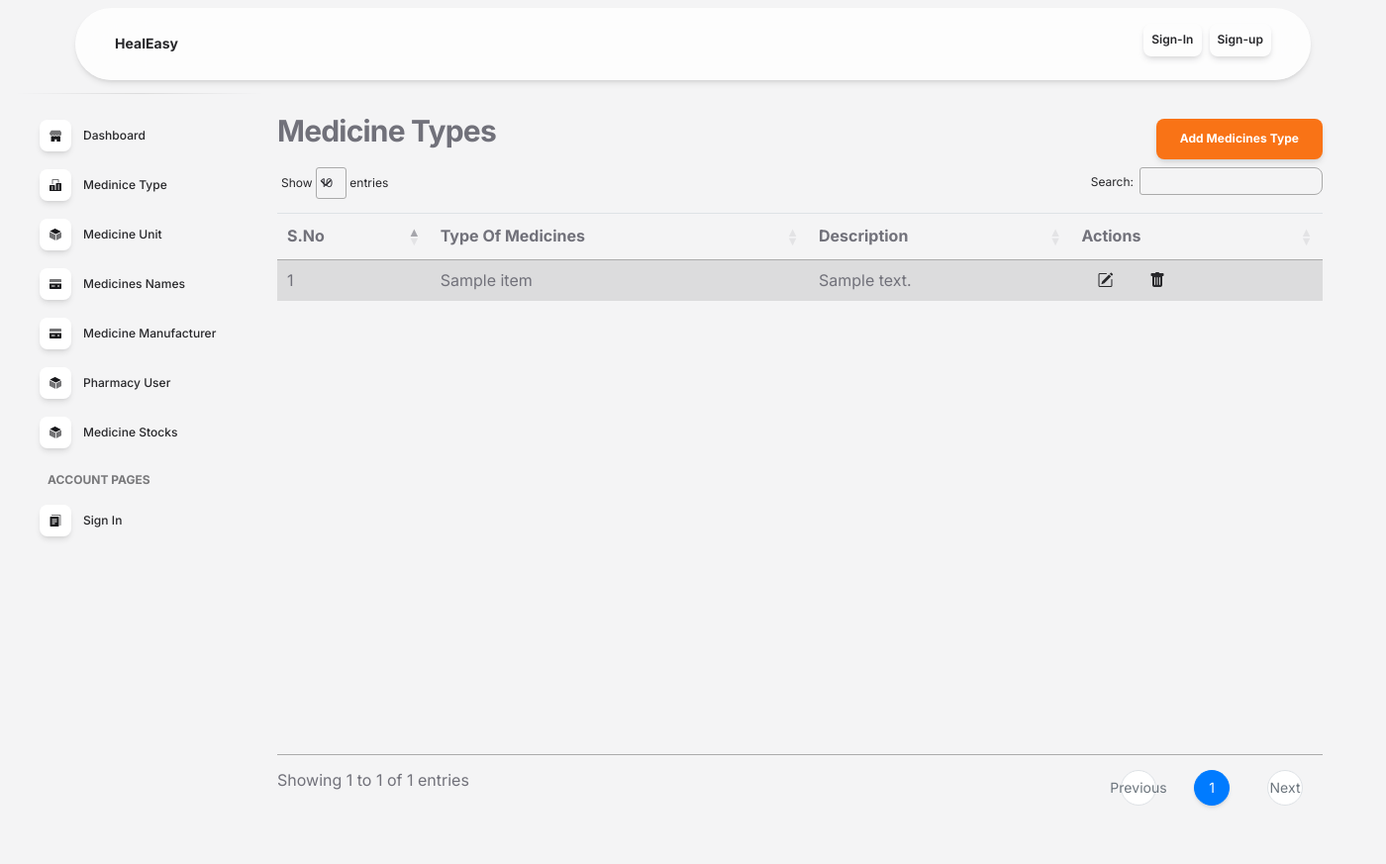
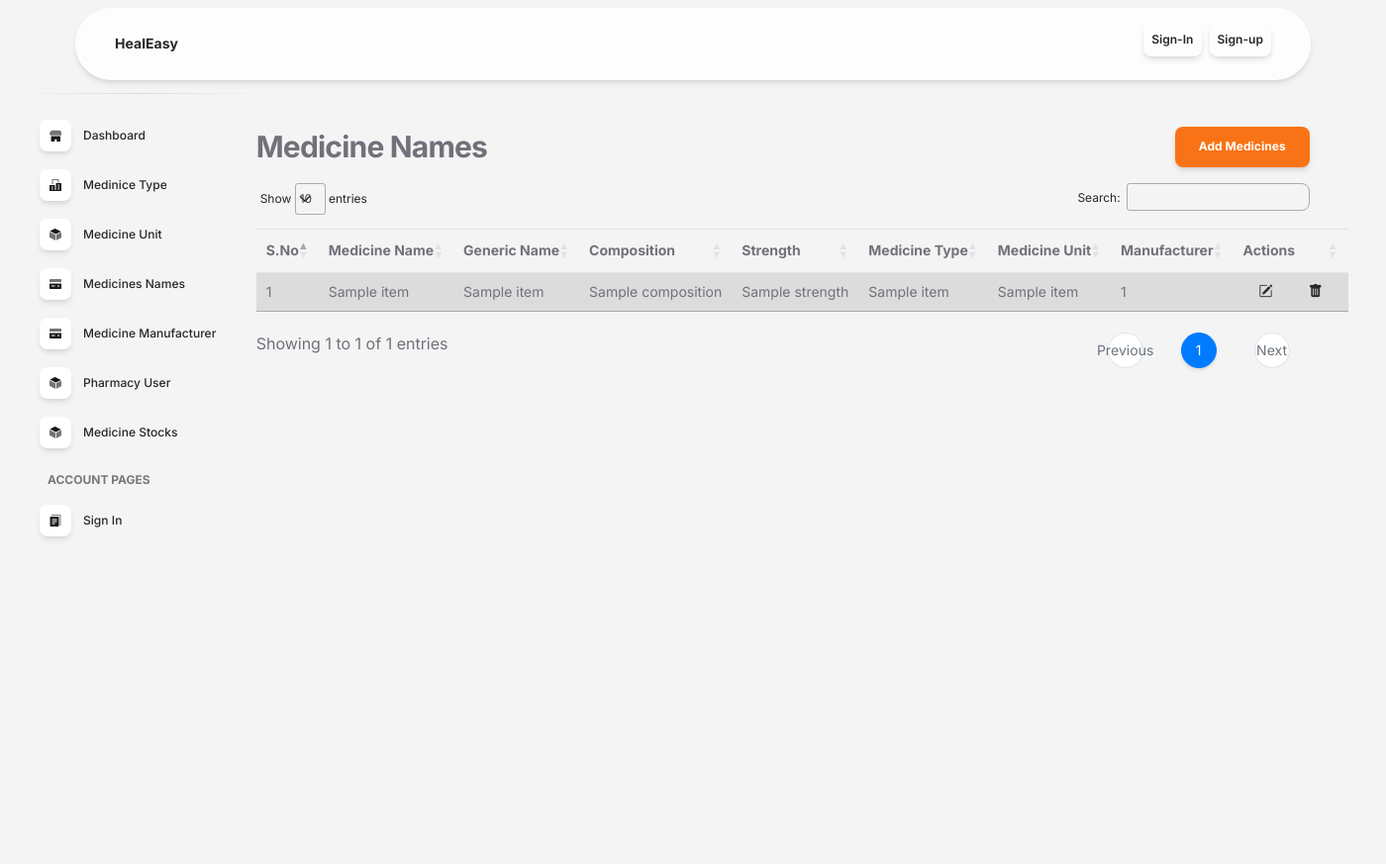
Before and after one commit to bringthelight/MedTrail, a Flask app: template package/templates/medicine_type.html in a window 1400 px wide. Shown: the whole page at 99% size. After the commit the page ends 545 px from the top, so only its background shows below. Run offline with Flask 3, Linux system fonts and the light colour scheme; the template is opened without the code that fills it: most values are stand-ins (such as "Sample title", 1, 10 or a date in 2020); lists and menus that the app fills with data are empty; parts of the project's set-up code (start-up, migrations or seed data) failed here and were passed over; some libraries are stand-ins or nearby versions.

Commit message:
random changes

```diff
--- a/package/templates/medicine_type.html
+++ b/package/templates/medicine_type.html
@@ -1,14 +1,12 @@
-<!-- about.html -->
 {% extends "dashboard.html" %}
 
 {% block title %}About Us{% endblock %}
 
 {% block content %}
 
-<div class="container py-5 mt-6">
+<div class="container-sm mt-8 px-8">
   <div class="row">
-      <div class="col-lg-10 offset-lg-2">
-        <!-- Add medicine button -->
+    <div class="col-lg-12 offset-lg-1">
 
 
       {% with messages = get_flashed_messages(with_categories=true) %}
@@ -16,76 +14,133 @@
       {% for category, message in messages %}
       <div class="alert alert-{{ category }} alert-dismissible fade show" role="alert">
         {{ message }}
-          <button type="button" class="btn-close" data-bs-dismiss="alert" aria-label="Close"><svg xmlns="http://www.w3.org/2000/svg" width="24" height="24" fill="black" class="bi bi-x-lg" viewBox="0 0 16 16">
-            <path d="M2.146 2.854a.5.5 0 1 1 .708-.708L8 7.293l5.146-5.147a.5.5 0 0 1 .708.708L8.707 8l5.147 5.146a.5.5 0 0 1-.708.708L8 8.707l-5.146 5.147a.5.5 0 0 1-.708-.708L7.293 8z"/>
+        <button type="button" class="btn-close" data-bs-dismiss="alert" aria-label="Close"><svg
+            xmlns="http://www.w3.org/2000/svg" width="24" height="24" fill="black" class="bi bi-x-lg"
+            viewBox="0 0 16 16">
+            <path
+              d="M2.146 2.854a.5.5 0 1 1 .708-.708L8 7.293l5.146-5.147a.5.5 0 0 1 .708.708L8.707 8l5.147 5.146a.5.5 0 0 1-.708.708L8 8.707l-5.146 5.147a.5.5 0 0 1-.708-.708L7.293 8z" />
           </svg></button>
       </div>
       {% endfor %}
       {% endif %}
       {% endwith %}
 
+
       <div class="table_heading d-flex justify-content-between">
-            <h3 class="text-secondary">Medicine Types</h3>
-
-            <button type="button" class="btn btn-primary my-2 " data-bs-toggle="modal"
-          data-bs-target="#addMedicineModalLabel">
-          Add Medicines Type
+        <h3 class="text-secondary">Medicine Names</h3>
+        <button type="button" class="btn btn-primary" data-bs-toggle="modal" data-bs-target="#addmednames">
+          Add Medicines
         </button>
       </div>
 
-
-        <!-- Data Table -->
-        <table id="meds" class="table table-striped" style="width:100%;">
+      <table id="med" class="table table-sm table-striped align-middle text-nowrap small">
         <thead>
           <tr>
-              <th style="text-align: left;">S.no</th>
-              <th>Type of Medicines</th>
-              <th>Description</th>
+            <th>S.no</th>
+            <th>Medicine Name</th>
+            <th>Generic Name</th>
+            <th>composition</th>
+            <th>Strength</th>
+            <th>Medicine Type</th>
+            <th>Medicine Unit</th>
+            <th>Manufacturer</th>
             <th>Actions</th>
+
           </tr>
         </thead>
         <tbody>
           {% for item in data %}
           <tr>
-              <td style="text-align: left;">{{ loop.index }}</td>
-              <td>{{ item.type_name }}</td>
-              <td>{{ item.description }}</td>
+            <td>{{ loop.index }}</td>
+            <td>{{item.medicine_name}}</td>
+            <td>{{item.generic_name}}</td>
+            <td>{{item.composition}}</td>
+            <td>{{item.strength}}</td>
+            <td>{{item.type_name}}</td>
+            <td>{{item.unit_short_name}}</td>
+            <td>{{item.manufacturer_id}}</td>
             <td>
-                <a href="{{ url_for('edit_bp.edit', id=item.id) }}" data-bs-toggle="modal"
-                  data-bs-target="#editMeds{{item.id}}">
+              <a href="{{ url_for('med_name.edit_mednames', id=item.id) }}" data-bs-toggle="modal"
+                data-bs-target="#editmednames{{item.id}}">
                 <i class="bi bi-pencil-square mx-3"></i>
-
               </a>
 
-                <!--Edit Medicine Details -->
-                <div class="modal fade" id="editMeds{{item.id}}" tabindex="-1" aria-labelledby="editMeds"
-                  aria-hidden="true">
-                  <div
-                    class="modal-dialog modal-lg modal-dialog-centered d-flex justify-content-center align-items-center">
+              <div class="modal fade" id="editmednames{{item.id}}" tabindex="-1" aria-labelledby="editmednames{{item.id}}" aria-hidden="true">
+                <div class="modal-dialog modal-lg modal-dialog-centered d-flex justify-content-center align-items-center">
                   <div class="modal-content border-0 shadow w-50">
                     <div class="modal-header form-header">
-                        <h5 class="modal-title" id="editMeds">Edit Medicine Details</h5>
-                        <button type="button" class="btn-close btn-close-white" data-bs-dismiss="modal"
-                          aria-label="Close"></button>
+                      <h5 class="modal-title" id="editmednames{{item.id}}">Edit Medicine Details</h5>
+                      <button type="button" class="btn-close btn-close-white" data-bs-dismiss="modal" aria-label="Close"></button>
                     </div>
                     <div class="modal-body">
-                        <form action="{{ url_for('edit_bp.edit', id=item.id, type_name=item.type_name) }}" method="POST">
-                          <div>
-                            <div>
-                              <label for="type" class="form-label">Type of Medicine</label>
-                              <input type="text" class="form-control" id="type" name="type" value="{{ item.type_name }}"
+                      <form action="{{ url_for('med_name.edit_mednames') }}" method="POST">
+
+                        <div class="row">
+                          <div class="mb-3 col-md-6">
+                            <label for="type" class="form-label">Medicine Name</label>
+                            <input type="text" class="form-control" id="type" name="medsname" value="{{item.medicine_name}}"
                               required>
+                          </div>
+
+
+                          <div class="mb-3 col-md-6">
+                            <label for="description" class="form-label">Generic Name</label>
+                            <input class="form-control" id="input" name="genericname" value="{{item.generic_name}}"
+                              rows="3"></input>
                           </div>
                         </div>
 
                         <div class="mb-3">
-                            <label for="description" class="form-label">Description</label>
+                          <label for="description" class="form-label">Composition</label>
+                          <input class="form-control" id="input" name="composition" placeholder="{{item.composition}}" rows="3"></input>
+                        </div>
 
-                            <textarea class="form-control" id="description" name="description"
-                              rows="3">{{ item.description }}</textarea>
+                        <div class="row">
+                          <div class="mb-3 col-md-6">
+                            <label for="description" class="form-label">Medicine Type ID</label>
+                            <select class="form-select" name="type_id" id="type_id">
+                              <option value="{{item.type_id}}">{{item.type_name}}</option>
+                              {% for type in med_types %}
+                                {% if type.id != item.type_id %}
+                                  <option value="{{type.id}}">{{ type.type_name }}</option>
+                                {% endif %}
+                              {% endfor %}
+                            </select>
                           </div>
+
+                          <div class="mb-3 col-md-6">
+                            <label for="description" class="form-label">Medicine Unit ID</label>
+                            <select class="form-select" name="unit_id" id="unit_id">
+                              <option value="">{{ item.unit_short_name }}</option>
+                              {% for unit in med_units %}
+                              {% if unit.id != item.unit_id %}
+                              <option value="{{unit.id}}">{{ unit.unit_short_name }}</option>
+                              {% endif %}
+                              {% endfor %}
+                            </select>
+                          </div>
+                        </div>
+
+
+                        <div class="mb-3">
+                          <label for="description" class="form-label">Strength</label>
+                          <input class="form-control" id="input" name="strenght" value="{{item.strength}}" rows="3"></input>
+                        </div>
+
+                        <div class="mb-3">
+                          <label for="description" class="form-label">Menufacturer</label>
+                          <select class="form-select" name="manufacturer_id" id="manufacturer_id" required>
+                            <option value="">{{ item.manufacturer_name }}</option>
+                            {% for manufacturer in manu %}
+                            {% if manufacturer.id != manufacturer_id %}
+                            <option value="{{manufacturer.id}}">{{ manufacturer.manufacturer_name }}</option>
+                            {% endif %}
+                            {% endfor %}
+                          </select>
+                        </div>
+
                         <div class="text-end">
-                            <button type="submit" class="btn btn-primary">Save Changes</button>
+                          <button type="submit" class="btn btn-primary">Submit</button>
                           <button type="button" class="btn btn-secondary me-2" data-bs-dismiss="modal">Cancel</button>
                         </div>
                       </form>
@@ -94,9 +149,8 @@
                 </div>
               </div>
 
-
-                <a href="{{ url_for('delete_bp.delete', id=item.id, type_name=item.type_name) }}"
-                  onclick="return confirm('Are you sure you want to delete {{ item.type_name }}?');">
+              <a href="{{ url_for('med_name.delete_mednames', id=item.id, medicine_name=item.medicine_name) }}"
+                onclick="return confirm('Are you sure you want to delete {{ item.medicine_name }}?');">
                 <i class="bi bi-trash-fill mx-3"></i>
               </a>
             </td>
@@ -109,30 +163,79 @@
   </div>
 </div>
 
-        <!--Add Medicine Details -->
-        <div class="modal fade" id="addMedicineModalLabel" tabindex="-1" aria-labelledby="addMedicineModalLabel"
-          aria-hidden="true">
+
+
+
+
+
+<div class="modal fade" id="addmednames" tabindex="-1" aria-labelledby="addmednames" aria-hidden="true">
   <div class="modal-dialog modal-lg modal-dialog-centered d-flex justify-content-center align-items-center">
     <div class="modal-content border-0 shadow w-50">
       <div class="modal-header form-header">
-                <h5 class="modal-title" id="addMedicineModalLabel">Add Medicine</h5>
-                <button type="button" class="btn-close btn-close-white" data-bs-dismiss="modal"
-                  aria-label="Close"></button>
+        <h5 class="modal-title" id="addmednames">Add Medicine Details</h5>
+        <button type="button" class="btn-close btn-close-white" data-bs-dismiss="modal" aria-label="Close"></button>
       </div>
       <div class="modal-body">
-                <form action="{{ url_for('medicine_bp.medicine') }}" method="POST">
+        <form action="{{ url_for('med_name.med_details') }}" method="POST">
+
           <div class="row">
+            <div class="mb-3 col-md-6">
+              <label for="type" class="form-label">Medicine Name</label>
+              <input type="text" class="form-control" id="type" name="medsname" placeholder="Enter Medicine type"
+                required>
+            </div>
 
-                    <div class="mb-3 col-md-12">
-                      <label for="type" class="form-label">Type of Medicine</label>
-                      <input type="text" class="form-control" id="type" name="type" placeholder="Enter Medicine type" required>
+
+            <div class="mb-3 col-md-6">
+              <label for="description" class="form-label">Generic Name</label>
+              <input class="form-control" id="input" name="genericname" placeholder="Enter Description"
+                rows="3"></input>
             </div>
           </div>
 
           <div class="mb-3">
-                    <label for="description" class="form-label">Description</label>
-                    <textarea class="form-control" id="description" name="description" placeholder="Enter Description" rows="3"></textarea>
+            <label for="description" class="form-label">Composition</label>
+            <input class="form-control" id="input" name="composition" placeholder="Enter Description" rows="3"></input>
           </div>
+
+          <div class="row">
+            <div class="mb-3 col-md-6">
+              <label for="description" class="form-label">Medicine Type ID</label>
+              <select class="form-select" name="type_id" id="type_id">
+                <option value="">select</option>
+                {% for type in med_types %}
+                <option value="{{type.id}}">{{ type.type_name }}</option>
+                {% endfor %}
+              </select>
+            </div>
+
+            <div class="mb-3 col-md-6">
+              <label for="description" class="form-label">Medicine Unit ID</label>
+              <select class="form-select" name="unit_id" id="unit_id">
+                <option value="">select</option>
+                {% for unit in med_units %}
+                <option value="{{unit.id}}">{{ unit.unit_short_name }}</option>
+                {% endfor %}
+              </select>
+            </div>
+          </div>
+
+
+          <div class="mb-3">
+            <label for="description" class="form-label">Strength</label>
+            <input class="form-control" id="input" name="strenght" placeholder="Enter Strength" rows="3"></input>
+          </div>
+
+          <div class="mb-3">
+            <label for="description" class="form-label">Menufacturer</label>
+            <select class="form-select" name="manufacturer_id" id="manufacturer_id" required>
+              <option value="">Select Manufacturer</option>
+              {% for manufacturer in manu %}
+              <option value="{{manufacturer.id}}">{{ manufacturer.manufacturer_name }}</option>
+              {% endfor %}
+            </select>
+          </div>
+
           <div class="text-end">
             <button type="submit" class="btn btn-primary">Submit</button>
             <button type="button" class="btn btn-secondary me-2" data-bs-dismiss="modal">Cancel</button>
```
Lines whose indentation alone changed are shown as unchanged.
